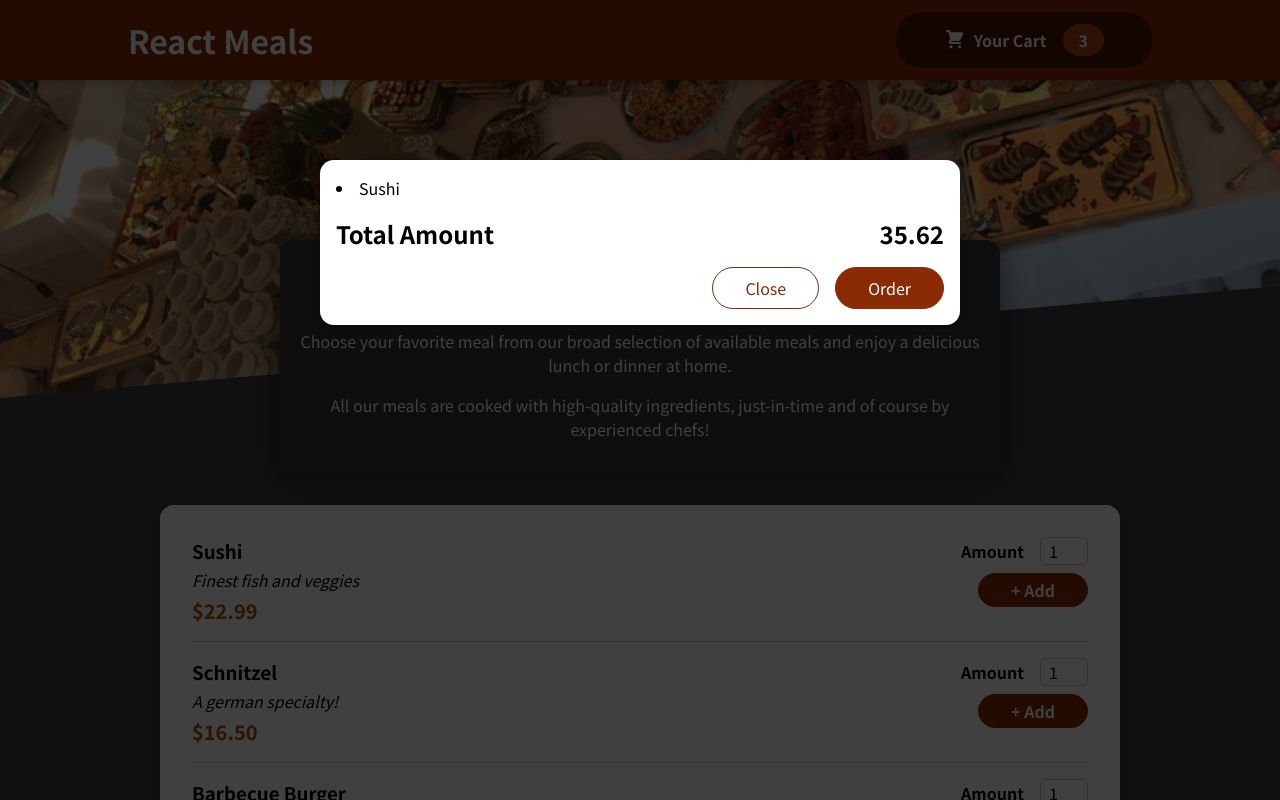
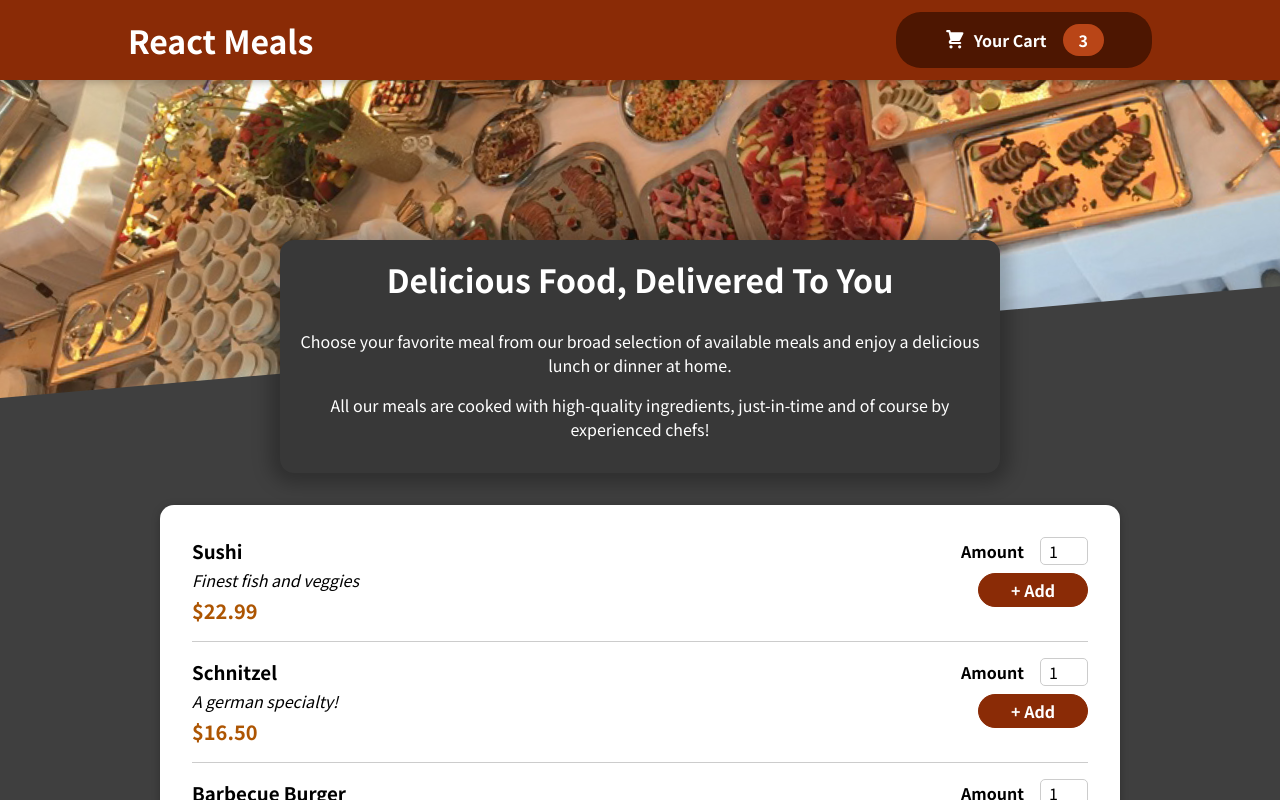
Before and after one commit to doctornaz/section-11-food-app, a React (Create React App) app: page / in a window 1280 px wide. Shown: the top 800 px of the page. Built offline with nearby package versions, Linux system fonts and the light colour scheme.

Commit message:
cart modal

```diff
--- a/src/App.js
+++ b/src/App.js
@@ -1,13 +1,24 @@
+import { React, useState } from "react";
 import Header from "./components/Layout/Header";
 import Meals from "./components/Meals/Meals";
 import Cart from "./components/Cart/Cart";
 
+function App() {
+  //we manage modal cart shown here as it is usual to do it here
+  const [cartIsShown, setCartIsShown] = useState(false);
 
-function App() {
+  const showCartHandler = () => {
+    setCartIsShown(true);
+  };
+
+  const hideCartHandler = () => {
+    setCartIsShown(false);
+  };
+
   return (
     <>
-      <Cart />
-      <Header />
+      {cartIsShown && <Cart onClose={hideCartHandler}/>}
+      <Header onCartButtonClick={showCartHandler} />
       <main>
         <Meals />
       </main>
--- a/src/components/Cart/Cart.js
+++ b/src/components/Cart/Cart.js
@@ -9,14 +9,14 @@ const Cart = (props) => {
     ].map((item)=> <li>{item.name}</li>);
 
   return (
-    <Modal>
+    <Modal onClick={props.onClose}>
       {cartItems}
       <TotalSection>
         <span>Total Amount</span>
         <span>35.62</span>
       </TotalSection>
       <ActionsSection>
-        <CloseButton>Close</CloseButton>
+        <CloseButton onClick={props.onClose}>Close</CloseButton>
         <OrderButton>Order</OrderButton>
       </ActionsSection>
     </Modal>
--- a/src/components/Layout/Header.js
+++ b/src/components/Layout/Header.js
@@ -8,7 +8,7 @@ const Header = (props) => {
     <>
       <StyledHeader>
         <h1>React Meals</h1>
-        <HeaderCartButton>Cart</HeaderCartButton>
+        <HeaderCartButton onClick={props.onCartButtonClick}>Cart</HeaderCartButton>
       </StyledHeader>
       <ImageContainer>
         <img src={importsImage} alt='A table full of delicious food!'/>
--- a/src/components/Layout/HeaderCartButton.js
+++ b/src/components/Layout/HeaderCartButton.js
@@ -4,7 +4,7 @@ import { Badge, IconContainer, StyledButton } from "./HeaderCartButton.styles";
 
 const HeaderCartButton = (props) => {
   return (
-    <StyledButton>
+    <StyledButton onClick={props.onClick}>
       <IconContainer>
         <CartIcon />
       </IconContainer>
--- a/src/components/UI/Modal.js
+++ b/src/components/UI/Modal.js
@@ -2,7 +2,7 @@ import React from "react"
 import { StyledBackdrop, StyledModalOverlay } from "./Modal.styles";
 import { createPortal } from "react-dom";
 
-const Backdrop = () => <StyledBackdrop />
+const Backdrop = (props) => <StyledBackdrop onClick={props.onClick}/>
 
 const ModalOverlay = (props) => {
     return (
@@ -16,7 +16,7 @@ const portalElement = document.getElementById('overlays');
 const Modal = (props) => {
   return (
     <>
-      {createPortal(<Backdrop />, portalElement)}
+      {createPortal(<Backdrop onClick={props.onClick}/>, portalElement)}
       {createPortal(<ModalOverlay>{props.children}</ModalOverlay>, portalElement)}
     </>
   )
```
